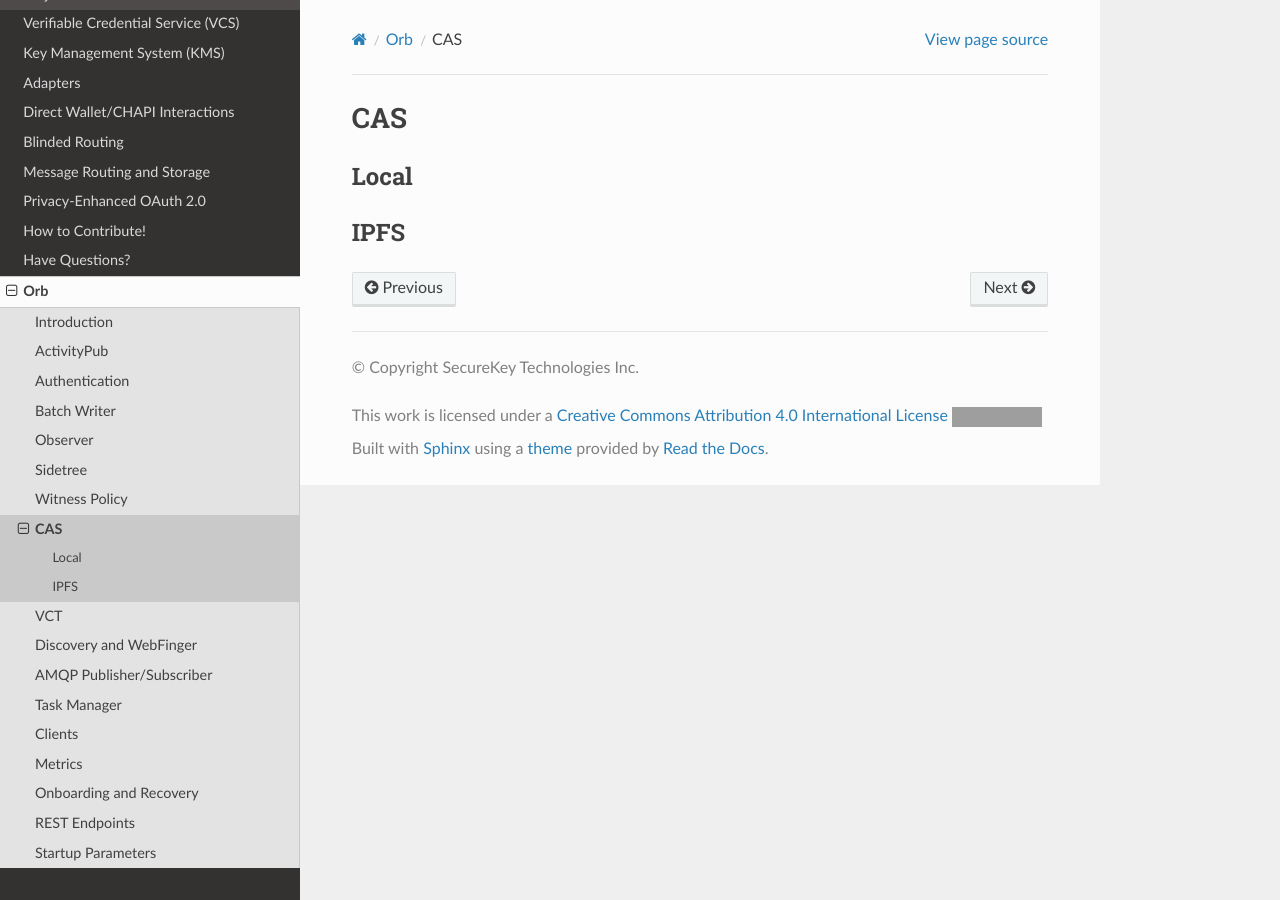
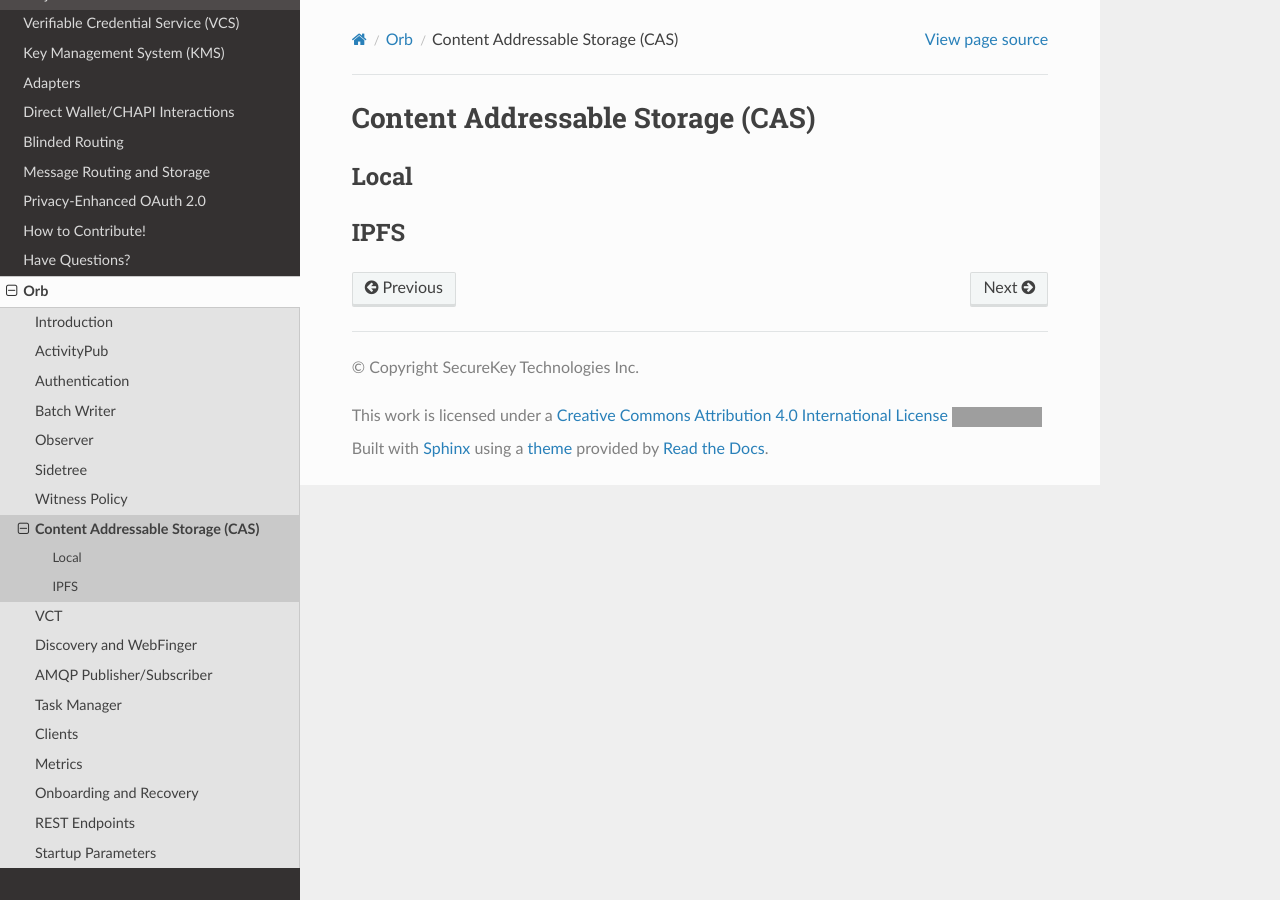
Before and after one commit to trustbloc/docs, a Sphinx documentation site: the page built from docs/source/orb/cas.md, in a window 1280 px wide. Built offline with Sphinx 7.4.7 and the Read the Docs theme 2.0.0, drawn with Linux system fonts in a browser that asks for light colours; some of the changed lines change nothing that is shown; grey boxes are pictures that could not be loaded.

Commit message:
docs: Orb introduction
closes trustbloc/orb#1027

Signed-off-by: Bob Stasyszyn <Bob.Stasyszyn@securekey.com>

````diff
--- a/docs/source/orb/activitypub.md
+++ b/docs/source/orb/activitypub.md
@@ -1,8 +1,8 @@
 # ActivityPub
 
-Orb implements the ActivityPub spec for server to server communication. Communication is based on posting an
-activity (JSON document) to the server's local outbox which then gets delivered to one or more server inboxes.
-HTTP signatures are used for authentication.
+Orb implements the [ActivityPub](https://www.w3.org/TR/activitypub/) spec for server to server communication.
+Communication is based on posting an activity (JSON document) to the server's local outbox which then gets delivered
+to one or more server inboxes. HTTP signatures are used for authentication.
 
 ## Outbox/Inbox
 
@@ -33,7 +33,7 @@
 
 ### Follow
 
-A [Follow](https://trustbloc.github.io/activityanchors/#follow-activity) activity is posted by a server to other server
+A [Follow](https://trustbloc.github.io/activityanchors/#follow-activity) activity is posted by a server to another server
 so that activities may be synchronized between them. For example, domain1 posts a Follow activity to domain2 indicating
 that it wants notifications of objects created by domain2 (via the
 [Create](https://trustbloc.github.io/activityanchors/#create-activity) activity). Domain1 is also notified of any objects
--- a/docs/source/orb/cas.md
+++ b/docs/source/orb/cas.md
@@ -1,4 +1,4 @@
-# CAS
+# Content Addressable Storage (CAS)
 
 ## Local
 
--- a/docs/source/orb/introduction.md
+++ b/docs/source/orb/introduction.md
@@ -1,3 +1,67 @@
 # Introduction
 
-Orb implements the following specifications: [did:orb](https://trustbloc.github.io/did-method-orb/), [Activity Anchors](https://trustbloc.github.io/activityanchors/). The did:orb method is based on the [Sidetree](https://identity.foundation/sidetree/spec/) specification and Activity Anchors is based on the [ActivityPub](https://www.w3.org/TR/activitypub/) and [ActivityStreams](https://www.w3.org/TR/activitystreams-core/) specifications. Orb uses [Google Trillian](https://github.com/google/trillian) for its ledger.
+Orb implements the following specifications: [did:orb](https://trustbloc.github.io/did-method-orb/),
+[Activity Anchors](https://trustbloc.github.io/activityanchors/). The did:orb method is based on the
+[Sidetree](https://identity.foundation/sidetree/spec/) specification and Activity Anchors is based on the
+[ActivityPub](https://www.w3.org/TR/activitypub/) and [ActivityStreams](https://www.w3.org/TR/activitystreams-core/)
+specifications.
+
+## Services
+
+A typical Orb domain consists of the following services:
+
+* [Orb](https://github.com/trustbloc/orb) instance (multiple instances may be running for redundancy scalability)
+* Document database (AWS [DocumentDB](https://aws.amazon.com/documentdb/) or [MongoDB](https://www.mongodb.com/))
+* AMQP message broker ([RabbitMQ](key-management-system-kms))
+* [Key Management Service](../kms.html#key-management-system-kms) (Aries KMS)
+* Verifiable Credential Transparency (VCT) ([Google Trillian](https://github.com/google/trillian))
+* [IPFS](https://ipfs.io/) (optional)
+
+```{image} ../_static/orb/nodes.svg
+
+```
+
+## Components
+
+The diagram below displays the components that make up the Orb server.
+
+```{image} ../_static/orb/components.svg
+
+```
+
+The section below describes a typical DID creation flow that gives an overview of the component interactions.
+More detailed descriptions are provided in the various sections of this document.
+
+### DID Creation Flow
+
+Creation and resolution of DIDs involve two REST endpoints: Operation Writer and DID Resolver. The
+Operation Writer endpoint accepts Sidetree operations to create, update, deactivate and recover DIDs. The DID
+Resolver endpoint reads the Sidetree operations for a DID suffix and returns a DID document.
+
+When an operation is posted to the Operation Writer, a message is posted to the AMQP operation queue which is
+consumed by the [Batch Writer](batchwriter.html#batch-writer). The Batch Writer stores the operation and cuts a
+batch when a maximum number of operations have been posted (or a batch [timeout](parameters.html#batch-writer-timeout)
+is reached). The batch contains the DID operations that were posted since the last batch was cut. The batch is written to
+the [Content Addressable Storage](cas.html#content-addressable-storage-cas) (CAS) (which can be in a local storage or
+IPFS) and an [AnchorEvent](https://trustbloc.github.io/activityanchors/#anchorevent)
+(which includes the DIDs from the batch) is posted via an [Offer](https://trustbloc.github.io/activityanchors/#offer-activity)
+activity to the ActivityPub Outbox. The Offer activity is stored in the Activities database and then delivered to all
+services in the [witnesses](activitypub.html#invite-witness) collection in order to collect proofs from these services.
+An HTTP signature is added to the header of the Offer request (signed by [KMS](../kms.html#key-management-system-kms)) so
+that the recipient can authenticate the sender.
+
+Proofs are posted to the ActivityPub inbox using a signed HTTPS request that contains an
+[Accept](https://trustbloc.github.io/activityanchors/#accept-anchor-activity) activity. The Accept activity is stored
+in the Activities database, the HTTP signature is verified, and the proof is sent to the Anchor Writer. When the
+AnchorWriter determines that enough proofs have been received (according to the
+[Witness Policy](witnesspolicy.html#witness-policy)), a new AnchorEvent is constructed
+with the gathered proofs. The AnchorEvent is written to CAS and the hash of the AnchorEvent is posted to the Observer
+queue for processing.
+
+The [Observer](observer.html#observer) consumes the anchor hash from the queue and reads the AnchorEvent (along
+with the corresponding Sidetree operations) from CAS, and processes/stores each operation to the Operations
+database.
+
+A client sends a request to the DID Resolver endpoint to retrieve the DID document for the created/updated operation.
+The DID Resolver endpoint reads the operations for the provided DID suffix, applies the operation, and
+returns the DID document.
````
Also changed, not shown: docs/source/_static/orb/components.svg (added), docs/source/_static/orb/nodes.svg (added), 3 other files.
